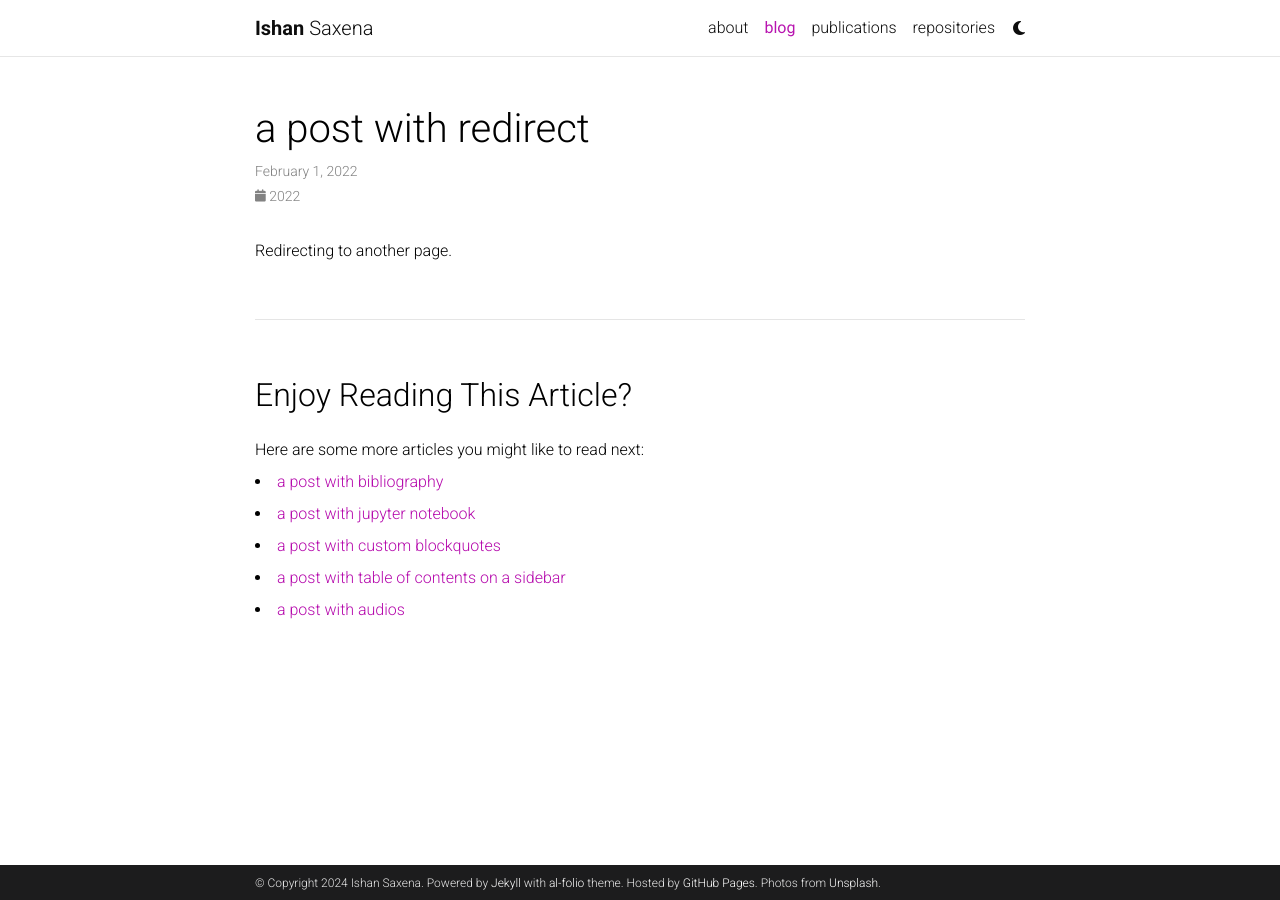
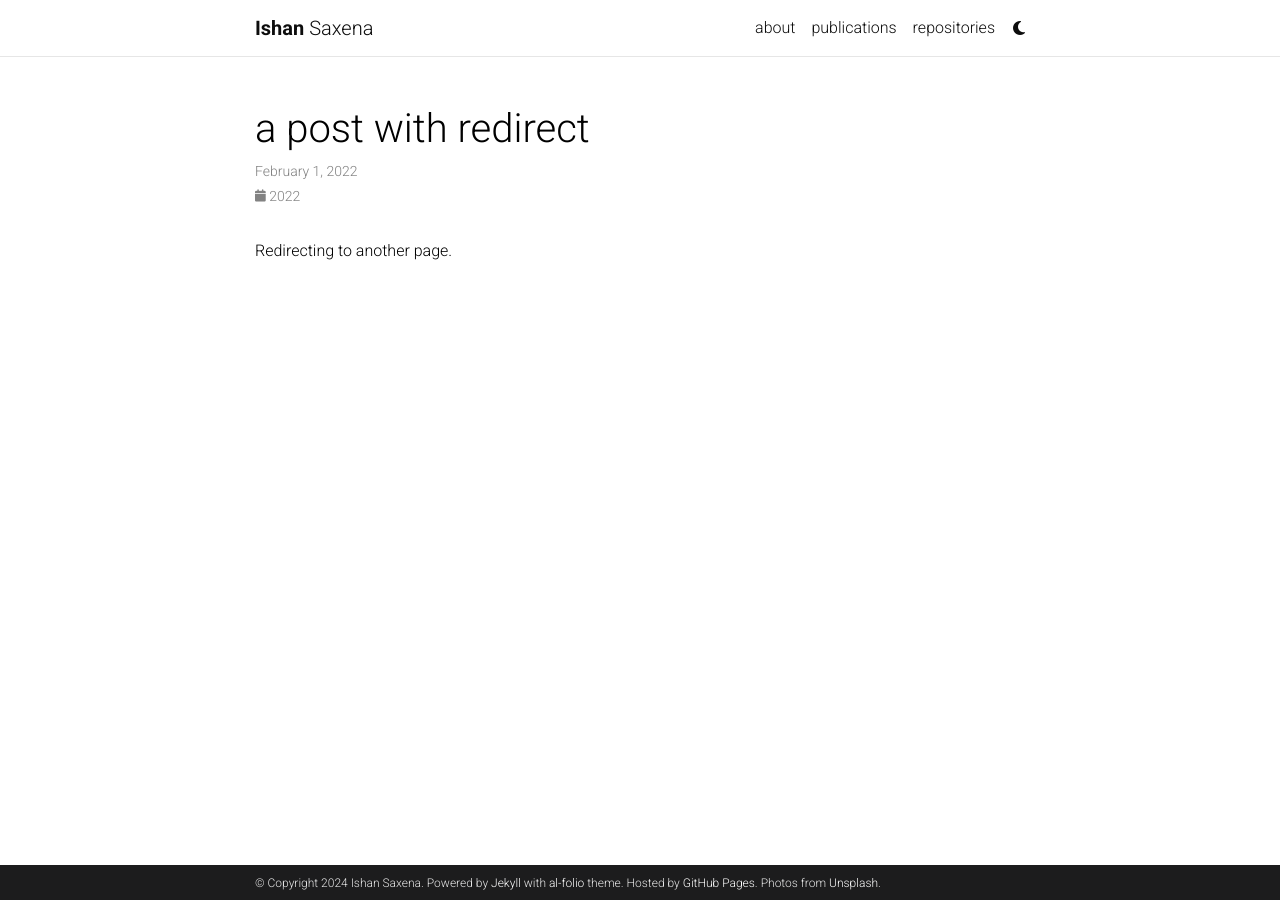
Before and after one commit to nahsimai/nahsimai.github.io, a Jekyll site: the page built from _posts/2022-02-01-redirect.md, in a window 1280 px wide. Built offline with Jekyll 4.4.1, drawn with Linux system fonts in a browser that asks for light colours; comment, search, counter and statistics services are not loaded; a style sheet for code colours, icons or effects is not loaded.

Commit message:
finally remove blog

```diff
--- a/_config.yml
+++ b/_config.yml
@@ -124,7 +124,7 @@
 # -----------------------------------------------------------------------------
 
 blog_name:  # blog_name will be displayed in your blog page
-blog_nav_title: blog # your blog must have a title for it to be displayed in the nav bar
+blog_nav_title: # your blog must have a title for it to be displayed in the nav bar
 blog_description: a simple whitespace theme for academics
 permalink: /blog/:year/:title/
 
@@ -133,7 +133,7 @@
   enabled: true
 
 related_blog_posts:
-  enabled: true
+  enabled: false
   max_related: 5
 
 # Giscus comments (RECOMMENDED)
```
